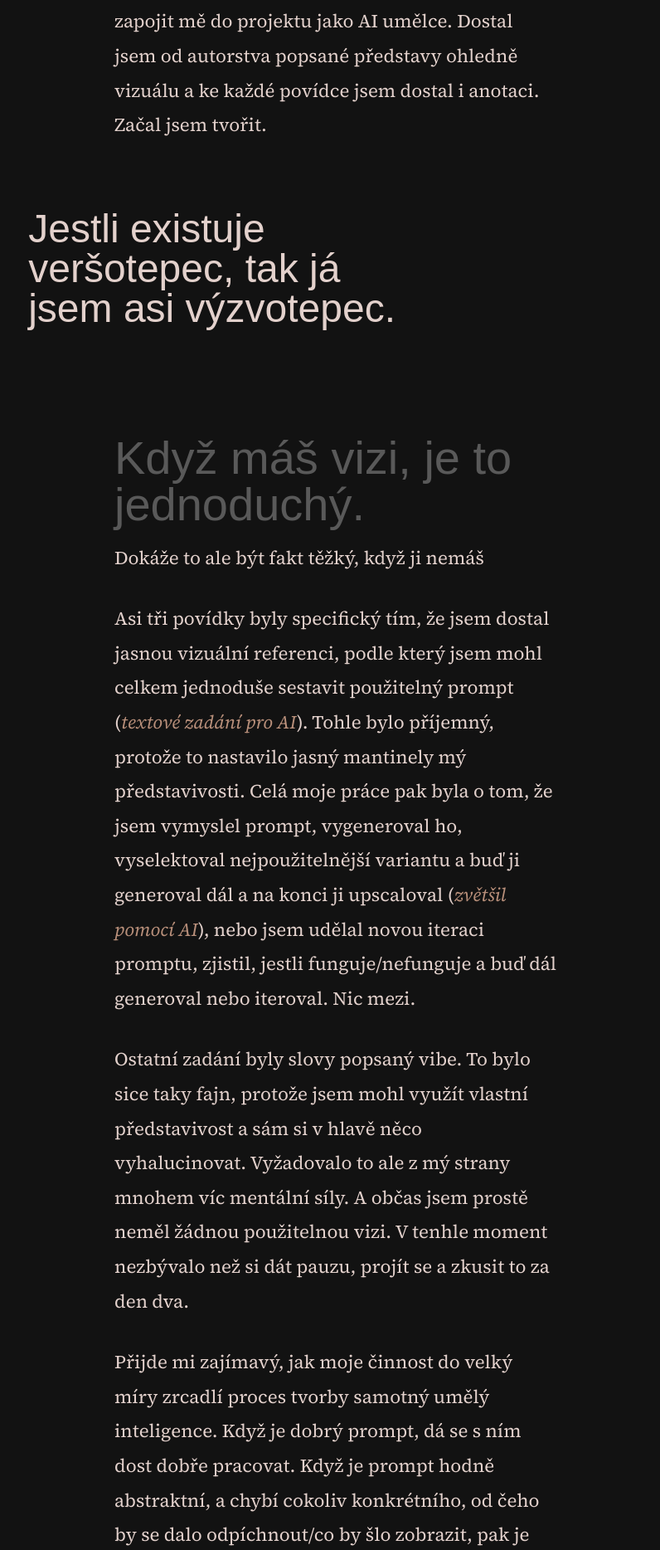
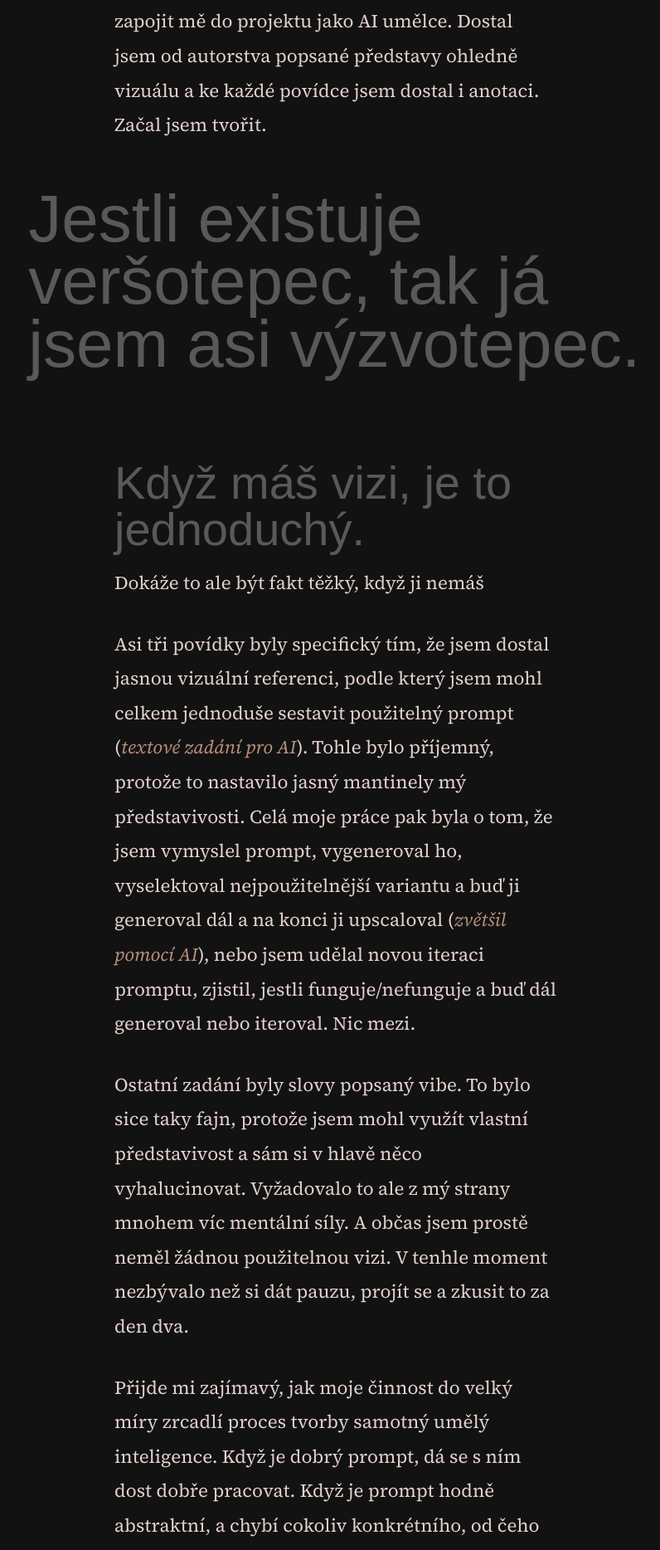
Before and after one commit to scherrer-txt/bts, a Jekyll site: the page built from _posts/2023-10-23-prvni-ceske-ai-obalky.md, in a window 1280 px wide. Shown: the part 2766-4634 px from the top of the page at 83% size, without its empty margins (235-1031 px from the left). Built offline with Jekyll 4.4.1, drawn with Linux system fonts in a browser that asks for light colours; some web fonts are replaced.

Commit message:
Update moonwalk.scss

```diff
--- a/_sass/moonwalk.scss
+++ b/_sass/moonwalk.scss
@@ -447,15 +447,20 @@ p code, li code {
 //PAGINATION END
 
 blockquote {
-  font-family: "neue-haas-grotesk-display", sans-serif;
-  font-size: 3rem;
+  /* font-family: "neue-haas-grotesk-display", sans-serif;
+  font-size: 5rem;
   font-weight: 400;
   color: var(--code-text);
-  line-height: 3rem;
+  line-height: 4.7rem; */
 }
 
 blockquote p {
-  max-width: 100%
+  font-family: "neue-haas-grotesk-display", sans-serif;
+  font-size: 5rem;
+  font-weight: 400;
+  color: var(--code-text);
+  line-height: 4.7rem;
+  width: fit-content;
 }
 
 // POST META
```
